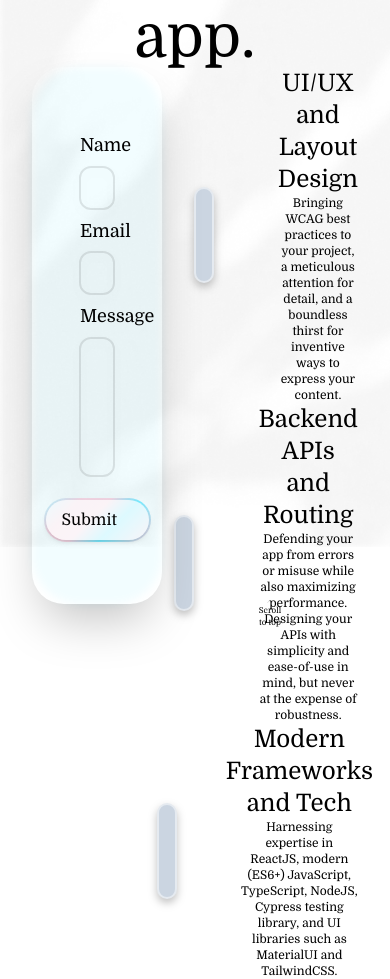
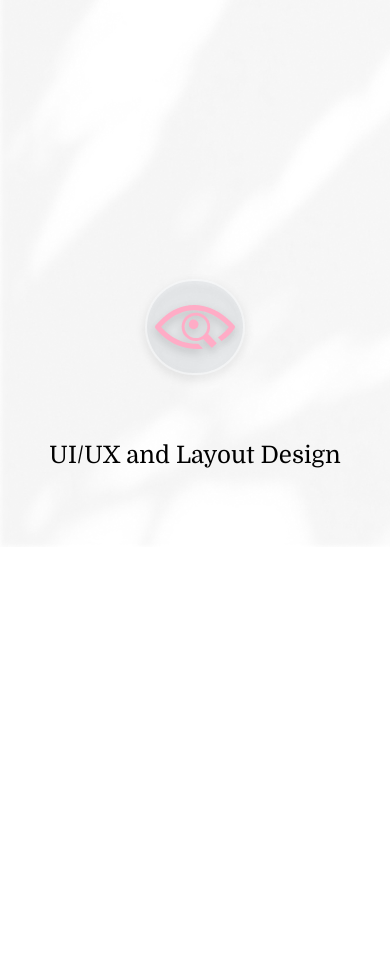
Before and after one commit to julianlk522/portfo, a Next.js app: page / in a window 390 px wide. Shown: the part 1985-2964 px from the top of the page. After the commit the page ends 2532 px from the top, so only its background shows below. Built offline with nearby package versions, Linux system fonts and the light colour scheme.

Commit message:
add lightMode and darkMode contactFormBackdrop variants in tailwind.config, add support for responsive styling in Contact and small adjustments to spacing/sizing

```diff
--- a/components/Contact.tsx
+++ b/components/Contact.tsx
@@ -69,83 +69,29 @@ export default function Contact({ darkMode }) {
 		>
 			<h2
 				id='contactTitle'
-				className={`${darkMode && 'text-white'} text-6xl`}
+				className={`mb-8 ${darkMode && 'text-white'}`}
+				style={{ fontSize: 'clamp(2rem, 5vw, 6vh)' }}
 			>
-				Let's design your dream web app.
+				Let's design your dream web app
 			</h2>
 			<div
 				id='contactContentBody'
-				className='flex justify-between w-full h-[75%]'
+				className='w-full h-[300vh] lg:h-full flex flex-col lg:flex-row justify-between items-center overflow-y-scroll overflow-x-hidden lg:overflow-y-hidden'
 			>
-				<form
-					className={`relative w-[40%] h-full flex flex-col justify-between items-center z-[1] after:absolute after:top-0 after:left-0 after:w-full after:h-full after:bg-[#00d8ff] after:bg-opacity-5 rounded-[2rem] py-16 px-12 after:rounded-[3rem] after:blur-sm after:z-[-1] shadow-2xl ${
-						darkMode ? 'text-white' : ''
-					}`}
-					//	todo: update with email logic
-					onSubmit={(e) => {
-						e.preventDefault()
-						console.log('thanks for submitting!')
-					}}
-				>
-					<h4 className='self-start text-lg'>Name</h4>
-					<input
-						type='text'
-						id='nameInput'
-						className={`w-full rounded-xl py-2 px-4 drop-shadow-mediumDark focus:outline-none bg-transparent border-2 border-opacity-10 focus:border-opacity-40 ${
-							darkMode ? 'border-white' : 'border-black'
-						}`}
-					/>
-					<h4 className='self-start text-lg'>Email</h4>
-					<input
-						type='email'
-						id='emailInput'
-						className={`w-full rounded-xl py-2 px-4 drop-shadow-mediumDark focus:outline-none bg-transparent border-2 border-opacity-10 focus:border-opacity-40 ${
-							darkMode ? 'border-white' : 'border-black'
-						}`}
-					/>
-					<h4 className='self-start text-lg'>Message</h4>
-
-					<textarea
-						name='messageContent'
-						id='messageInput'
-						className={`w-full resize-none rounded-xl py-2 px-4 drop-shadow-mediumDark focus:outline-none bg-transparent border-2 border-opacity-10 focus:border-opacity-40 ${
-							darkMode ? 'border-white' : 'border-black'
-						}`}
-						rows={5}
-					></textarea>
-					<motion.button
-						id='submitButton'
-						className={`relative flex mt-4 px-4 py-2 rounded-[2rem] after:absolute after:top-[-2px] after:left-[-2px] after:right-[-2px] after:bottom-[-2px] after:rounded-[2rem] after:bg-contactFormBackdrop after:z-[-1] hover:bg-contactFormBackdrop hover:bg-no-repeat overflow-visible hover:text-white ${
-							darkMode
-								? 'bg-slate-800'
-								: 'shadow-md bg-[rgba(255,255,255,0.75)]'
-						}`}
-						whileHover={{
-							scale: 1.1,
-						}}
-						whileTap={{ scale: 0.9 }}
-					>
-						Submit
-						<div className='ml-4'>
-							<Image src={laugh} width={16} height={16} />
-						</div>
-					</motion.button>
-				</form>
-
 				<div
 					id='experience'
-					className={`${
+					className={`relative w-full mt-96 sm:mt-32 my-32 sm:mb-0 lg:my-0 lg:ml-8 h-full flex flex-col justify-evenly lg:order-2 ${
 						darkMode && 'text-white'
-					} relative w-[60%] h-full flex flex-col justify-evenly`}
+					}`}
+					style={{ maxWidth: 'max(50vw, 750px)' }}
 				>
-					<div className='flex justify-end items-center'>
+					<div className='flex flex-col sm:flex-row justify-between items-center'>
 						<motion.div
 							className={`${
 								darkMode
 									? 'border-4 border-[rgba(255,255,255,0.1)] shadow-thick'
-									: 'bg-slate-300 border-2  border-[rgba(255,255,255,0.5)] drop-shadow-mediumDark'
-							} flex justify-center items-center mx-16 w-24 h-24 rounded-full`}
-							style={{ padding: 'max(0.5rem, 0.5vw)' }}
+									: 'bg-slate-300 bg-opacity-20 border-2 border-[rgba(255,255,255,0.5)] drop-shadow-mediumDark'
+							} flex justify-center items-center mb-16 sm:mb-0 mx-8 p-2 h-24 sm:h-20 rounded-full`}
 							whileHover={{
 								y: [null, -8, 8],
 								transition: {
@@ -164,8 +110,8 @@ export default function Contact({ darkMode }) {
 								className='object-contain object-center'
 							/>
 						</motion.div>
-						<div className='flex flex-col justify-end items-center max-w-[60%]'>
-							<h3 className='text-2xl'>
+						<div className='flex flex-col justify-between items-center w-full'>
+							<h3 className='text-2xl mb-4'>
 								UI/UX and Layout Design
 							</h3>
 							<p className='text-xs'>
@@ -176,13 +122,13 @@ export default function Contact({ darkMode }) {
 							</p>
 						</div>
 					</div>
-					<div className='flex justify-end items-center'>
+					<div className='flex flex-col sm:flex-row justify-between items-center'>
 						<motion.div
 							className={`${
 								darkMode
 									? 'border-4 border-[rgba(255,255,255,0.1)] shadow-thick'
-									: 'bg-slate-300 border-2 border-[rgba(255,255,255,0.5)] drop-shadow-mediumDark'
-							} flex justify-center items-center mx-16 w-24 h-24 rounded-full`}
+									: 'bg-slate-300 bg-opacity-20  border-2 border-[rgba(255,255,255,0.5)] drop-shadow-mediumDark'
+							} flex justify-center items-center my-16 mx-8 p-2 h-24 sm:h-20 rounded-full`}
 							whileHover={{
 								y: [null, -8, 8],
 								transition: {
@@ -192,7 +138,6 @@ export default function Contact({ darkMode }) {
 									bounce: 1,
 								},
 							}}
-							style={{ padding: 'max(0.5rem, 0.5vw)' }}
 						>
 							<Image
 								src={route}
@@ -202,8 +147,8 @@ export default function Contact({ darkMode }) {
 								className='object-contain object-center'
 							/>
 						</motion.div>
-						<div className='flex flex-col justify-center items-center max-w-[60%]'>
-							<h3 className='text-2xl'>
+						<div className='flex flex-col justify-center items-center w-full sm:my-24 lg:my-0'>
+							<h3 className='text-2xl mb-4'>
 								Backend APIs and Routing
 							</h3>
 							<p className='text-xs'>
@@ -214,14 +159,13 @@ export default function Contact({ darkMode }) {
 							</p>
 						</div>
 					</div>
-					<div className='flex justify-end items-center'>
+					<div className='flex flex-col sm:flex-row justify-between items-center'>
 						<motion.div
 							className={`${
 								darkMode
 									? 'border-4 border-[rgba(255,255,255,0.1)] shadow-thick'
-									: 'bg-slate-300 border-2 border-[rgba(255,255,255,0.5)] drop-shadow-mediumDark'
-							} flex justify-center items-center mx-16 w-24 h-24 rounded-full`}
-							style={{ padding: 'max(0.5rem, 0.5vw)' }}
+									: 'bg-slate-300 border-2 bg-opacity-20 border-[rgba(255,255,255,0.5)] drop-shadow-mediumDark'
+							} flex justify-center items-center my-16 sm:my-0 mx-8 p-4 h-24 sm:h-20 rounded-full`}
 							whileHover={{
 								y: [null, -8, 8],
 								transition: {
@@ -240,8 +184,8 @@ export default function Contact({ darkMode }) {
 								className='object-contain object-center'
 							/>
 						</motion.div>
-						<div className='flex flex-col justify-center items-center max-w-[60%]'>
-							<h3 className='text-2xl'>
+						<div className='flex flex-col justify-center items-center'>
+							<h3 className='text-2xl mb-4'>
 								Modern Frameworks and Tech
 							</h3>
 							<p className='text-xs'>
@@ -252,9 +196,12 @@ export default function Contact({ darkMode }) {
 							</p>
 						</div>
 					</div>
+					<h3 className='lg:hidden text-2xl mt-32'>
+						Send me a message!
+					</h3>
 					<motion.button
-						id='scrollUpPrompt'
-						className='absolute w-[5vw] left-[50%] bottom-[-3vh] flex flex-col justify-between items-center'
+						id='scrollUpPromptLg'
+						className='absolute w-[5vw] left-[50%] bottom-[-3vh] hidden lg:flex flex-col justify-between items-center'
 						animate={scrollPromptControls}
 						initial='initial'
 						variants={scrollPromptVariants}
@@ -289,6 +236,94 @@ export default function Contact({ darkMode }) {
 						</motion.p>
 					</motion.button>
 				</div>
+				<form
+					className={`relative lg:max-h-[80%] max-w-xl lg:max-w-[40%] w-full h-full flex flex-col justify-between items-center z-[1] mt-64 xs:mt-32 lg:mt-0 after:absolute after:top-0 after:left-0 after:w-full after:h-full  rounded-[2rem] py-16 px-12 after:rounded-[2rem] after:z-[-1] shadow-lg lg:shadow-2xl ${
+						darkMode
+							? 'text-white after:blur-sm after:bg-contactFormBackdropDarkMode'
+							: 'after:backdrop-blur-lg after:bg-contactFormBackdropLightMode'
+					}`}
+					//	todo: update with email logic
+					onSubmit={(e) => {
+						e.preventDefault()
+						console.log('thanks for submitting!')
+					}}
+				>
+					<h4 className='self-start text-lg pb-2'>Name</h4>
+					<input
+						type='text'
+						id='nameInput'
+						className={`w-full rounded-xl py-2 px-4 drop-shadow-mediumDark focus:outline-none bg-transparent border-2 border-opacity-10 focus:border-opacity-40 ${
+							darkMode ? 'border-white' : 'border-black'
+						}`}
+					/>
+					<h4 className='self-start text-lg py-2'>Email</h4>
+					<input
+						type='email'
+						id='emailInput'
+						className={`w-full rounded-xl py-2 px-4 drop-shadow-mediumDark focus:outline-none bg-transparent border-2 border-opacity-10 focus:border-opacity-40 ${
+							darkMode ? 'border-white' : 'border-black'
+						}`}
+					/>
+					<h4 className='self-start text-lg py-2'>Message</h4>
+
+					<textarea
+						name='messageContent'
+						id='messageInput'
+						className={`w-full resize-none rounded-xl py-2 px-4 drop-shadow-mediumDark focus:outline-none bg-transparent border-2 border-opacity-10 focus:border-opacity-40 ${
+							darkMode ? 'border-white' : 'border-black'
+						}`}
+						rows={5}
+					></textarea>
+					<motion.button
+						id='submitButton'
+						className={`relative flex mt-8 px-4 py-2 rounded-[2rem] after:absolute after:top-[-2px] after:left-[-2px] after:right-[-2px] after:bottom-[-2px] after:rounded-[2rem] after:bg-contactFormSubmitBackdrop after:z-[-1] hover:bg-contactFormSubmitBackdrop hover:bg-no-repeat overflow-visible hover:text-white ${
+							darkMode
+								? 'bg-slate-800'
+								: 'shadow-md bg-[rgba(255,255,255,0.75)]'
+						}`}
+						whileHover={{
+							scale: 1.1,
+						}}
+						whileTap={{ scale: 0.9 }}
+					>
+						Submit
+						<div className='ml-4'>
+							<Image src={laugh} width={16} height={16} />
+						</div>
+					</motion.button>
+				</form>
+				<motion.button
+					id='scrollUpPromptSm'
+					className={`lg:hidden h-[10vh] flex flex-col justify-between items-center mb-8 ${
+						darkMode && 'text-white'
+					}`}
+					whileHover={{ scale: 1.1 }}
+					whileTap={{ scale: 0.9 }}
+					onClick={() =>
+						window.scrollTo({
+							top: 0,
+							left: 0,
+							behavior: 'smooth',
+						})
+					}
+				>
+					<motion.div
+						animate={{ y: [0, 16] }}
+						transition={{ repeat: Infinity, repeatType: 'reverse' }}
+					>
+						{/* Found at https://uxwing.com/line-angle-up-icon/ and used with permission */}
+						<Image
+							src={scrollUp}
+							alt='button to scroll to the top of the page'
+							className={`${
+								darkMode && 'invert'
+							} scale-[.05] opacity-20`}
+						/>
+					</motion.div>
+					<p className='text-xs lg:text-[0.5rem] mt-[-4rem] opacity-50'>
+						Scroll to top
+					</p>
+				</motion.button>
 			</div>
 			<div id='scrollRefDiv' ref={scrollUpRef}></div>
 		</motion.section>
--- a/tailwind.config.js
+++ b/tailwind.config.js
@@ -20,7 +20,11 @@ module.exports = {
 					'linear-gradient(135deg, rgba(255,91,35,0) 0%, rgba(255,0,0,0.0984768907563025) 20%, rgba(255,91,35,0.14889705882352944) 45%, rgba(255,0,0,0.1) 70%, rgba(255,91,35,0) 100%)',
 				workStackTextLg:
 					'linear-gradient(135deg, rgba(255,91,35,0) 35%, rgba(255,91,35,0.1) 60%, rgba(255,0,0,0.15) 85%, rgba(255,91,35,0.1) 95%, rgba(255,91,35,0) 100%)',
-				contactFormBackdrop:
+				contactFormBackdropDarkMode:
+					'linear-gradient(330deg, rgba(255,172,198,0) 15%, rgba(0,216,255,0.15) 140%, rgba(255,172,198,0) 50%)',
+				contactFormBackdropLightMode:
+					'linear-gradient(350deg, rgba(255,172,198,0) 40%, rgba(0,216,255,0.2) 100%)',
+				contactFormSubmitBackdrop:
 					'linear-gradient(315deg, rgba(255,172,198,0.5) 0%, rgba(0,216,255,0.5) 35%, rgba(255,172,198,0.5) 55%, rgba(255,172,198,0.5) 75%, rgba(0,216,255,0.25) 100%)',
 			},
 			borderColor: {
```
